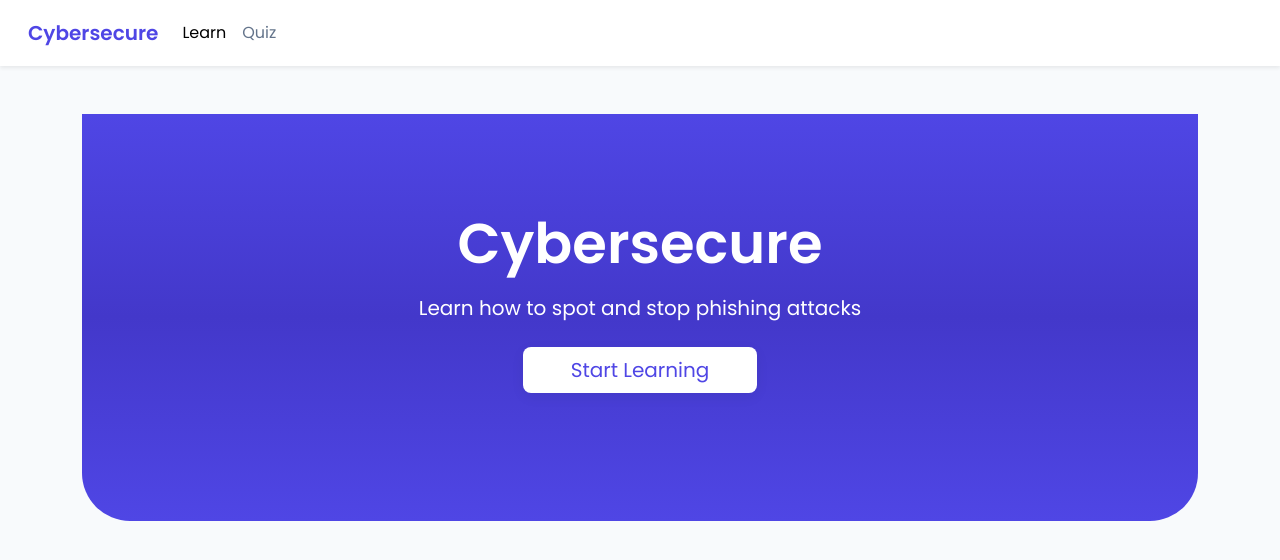
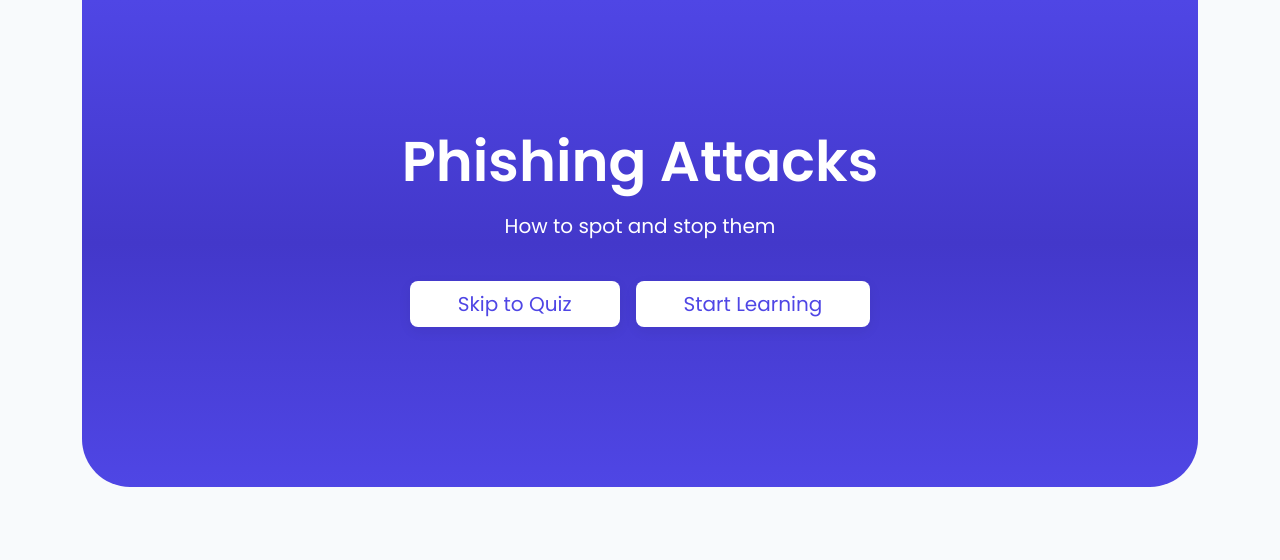
Before and after one commit to tori-chou/ui-cybersecurity-project, a Flask app: page / in a window 1280 px wide. Shown: the top 560 px of the page. Run offline with Flask 3, Linux system fonts and the light colour scheme.

Commit message:
some graphic design changes

```diff
--- a/static/style.css
+++ b/static/style.css
@@ -112,7 +112,7 @@ body{
 
 section.hero{
   background:linear-gradient(180deg,#4f46e5 0%,#4338ca 50%,#4f46e5 100%);
-  color:#fff; text-align:center; padding:6rem 1rem 8rem;
+  color:#fff; text-align:center; padding:8rem 1rem 10rem;
   border-radius:0 0 3rem 3rem; margin-bottom:4rem;
   display:flex; flex-direction:column; align-items:center; justify-content:center;
 }
@@ -124,6 +124,14 @@ section.hero{
   box-shadow:var(--shadow); align-items:center; margin-bottom:3rem;
 }
 .lesson-card.reverse img{order:2}
+
+.button-group {
+  display: flex;
+  gap: 1rem;
+  justify-content: center;
+  margin-top: 1rem;
+  flex-wrap: wrap; /* Optional: allows stacking on small screens */
+}
 
 /* bubble variant ------------------------------------------------ */
 .bubble{background:var(--clr-primary-2); color:#fff;}
--- a/templates/home.html
+++ b/templates/home.html
@@ -1,9 +1,24 @@
-{% extends "layout.html" %}
-
-{% block content %}
-<section class="hero">
-    <h1 class="display-4 fw-semibold mb-3">Cybersecure</h1>
-    <p class="lead mb-4">Learn how to spot and stop phishing attacks</p>
-    <a href="{{ url_for('learn', lesson_id=1) }}" class="btn btn-primary btn-lg px-5">Start&nbsp;Learning</a>
-</section>
-{% endblock %}
+<!DOCTYPE html>
+<html lang="en">
+<head>
+    <meta charset="UTF-8">
+    <meta name="viewport" content="width=device-width, initial-scale=1.0">
+    <title>Being Cybersecure</title>
+    <link href="https://cdn.jsdelivr.net/npm/bootstrap@5.3.0-alpha1/dist/css/bootstrap.min.css" rel="stylesheet">
+    <link rel="stylesheet" href="{{ url_for('static', filename='style.css') }}">
+</head>
+<body>
+    <div class="container">
+        <section class="hero">
+            <h1 class="display-4 fw-semibold mb-3">Phishing Attacks</h1>
+            <p class="lead mb-4">How to spot and stop them</p>
+            <div class="button-group">
+                <a href="{{ url_for('quiz', question_id=1) }}" class="btn btn-primary btn-lg px-5">Skip to Quiz</a>
+                <a href="{{ url_for('learn', lesson_id=1) }}" class="btn btn-primary btn-lg px-5">Start&nbsp;Learning</a>
+            </div>
+        </section>
+    </div>
+    <link href="https://fonts.googleapis.com/css2?family=Poppins:wght@400;500;600&display=swap" rel="stylesheet">
+    <script src="https://cdn.jsdelivr.net/npm/bootstrap@5.3.0-alpha1/dist/js/bootstrap.bundle.min.js"></script>
+</body>
+</html>
```
